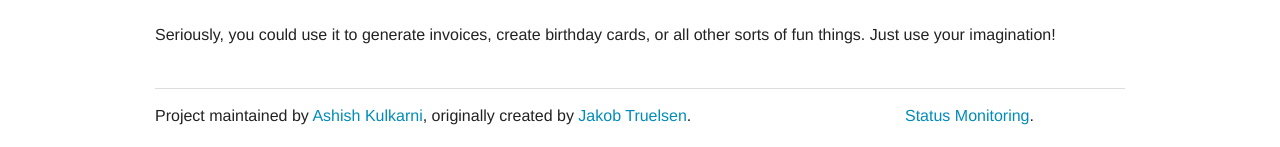
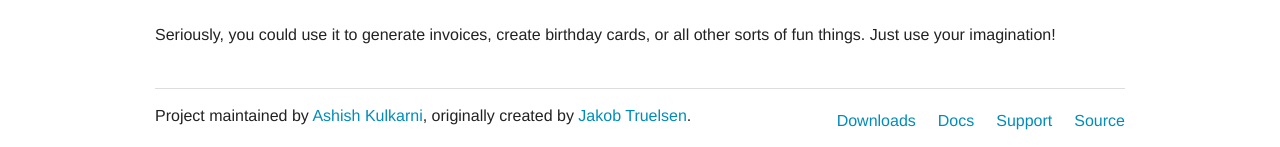
Before and after one commit to wkhtmltopdf/wkhtmltopdf, a Jekyll site: the page built from docs/index.html, in a window 1280 px wide. Shown: the part 1326-1473 px from the top of the page. Built offline with Jekyll 4.4.1, drawn with Linux system fonts in a browser that asks for light colours; nearby versions of some CDN libraries; before the commit the page ends 1450 px from its top, so only the background shows below that.

Commit message:
remove link to UptimeRobot status monitoring in website footer
This reverts commit 6f755a8ba7ddb4cd458c5b00ccce91cfc241981b, as
now hosted fully on GitHub.

```diff
--- a/docs/_layouts/default.html
+++ b/docs/_layouts/default.html
@@ -57,9 +57,14 @@
     <div class="large-12 columns">
       <hr />
       <div class="row">
-        <div class="large-9 columns">Project maintained by <a href="https://github.com/ashkulz">Ashish Kulkarni</a>, originally created by <a href="https://github.com/antialize">Jakob Truelsen</a>.</div>
-        <div class="large-3 columns">
-          <a href="https://status.wkhtmltopdf.org">Status Monitoring</a>.
+        <div class="large-8 columns">Project maintained by <a href="https://github.com/ashkulz">Ashish Kulkarni</a>, originally created by <a href="https://github.com/antialize">Jakob Truelsen</a>.</div>
+        <div class="large-4 columns">
+          <ul class="inline-list right">
+            <li><a href="downloads.html">Downloads</a></li>
+            <li><a href="docs.html">Docs</a></li>
+            <li><a href="support.html">Support</a></li>
+            <li><a href="https://github.com/wkhtmltopdf/wkhtmltopdf">Source</a></li>
+          </ul>
         </div>
       </div>
     </div>
```
